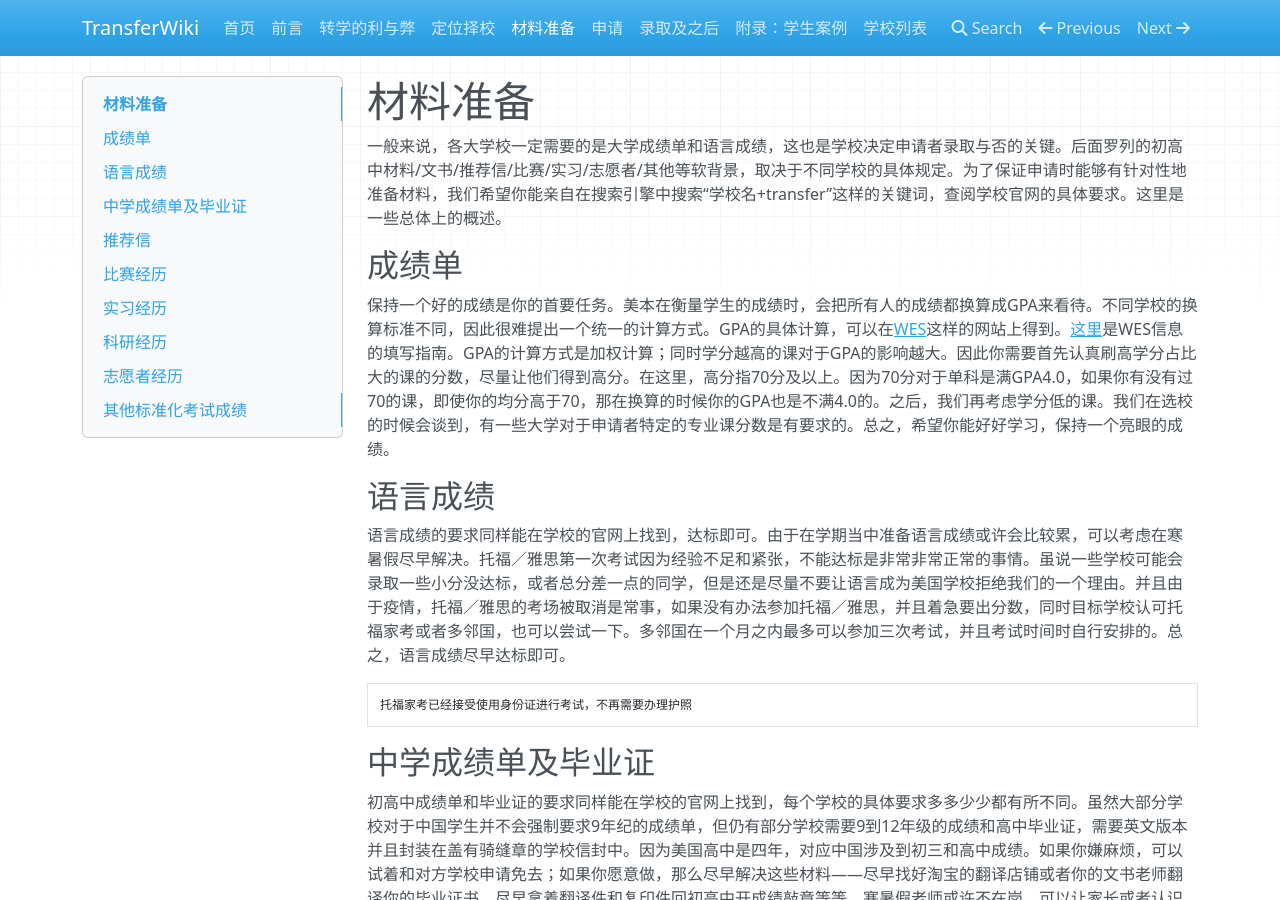
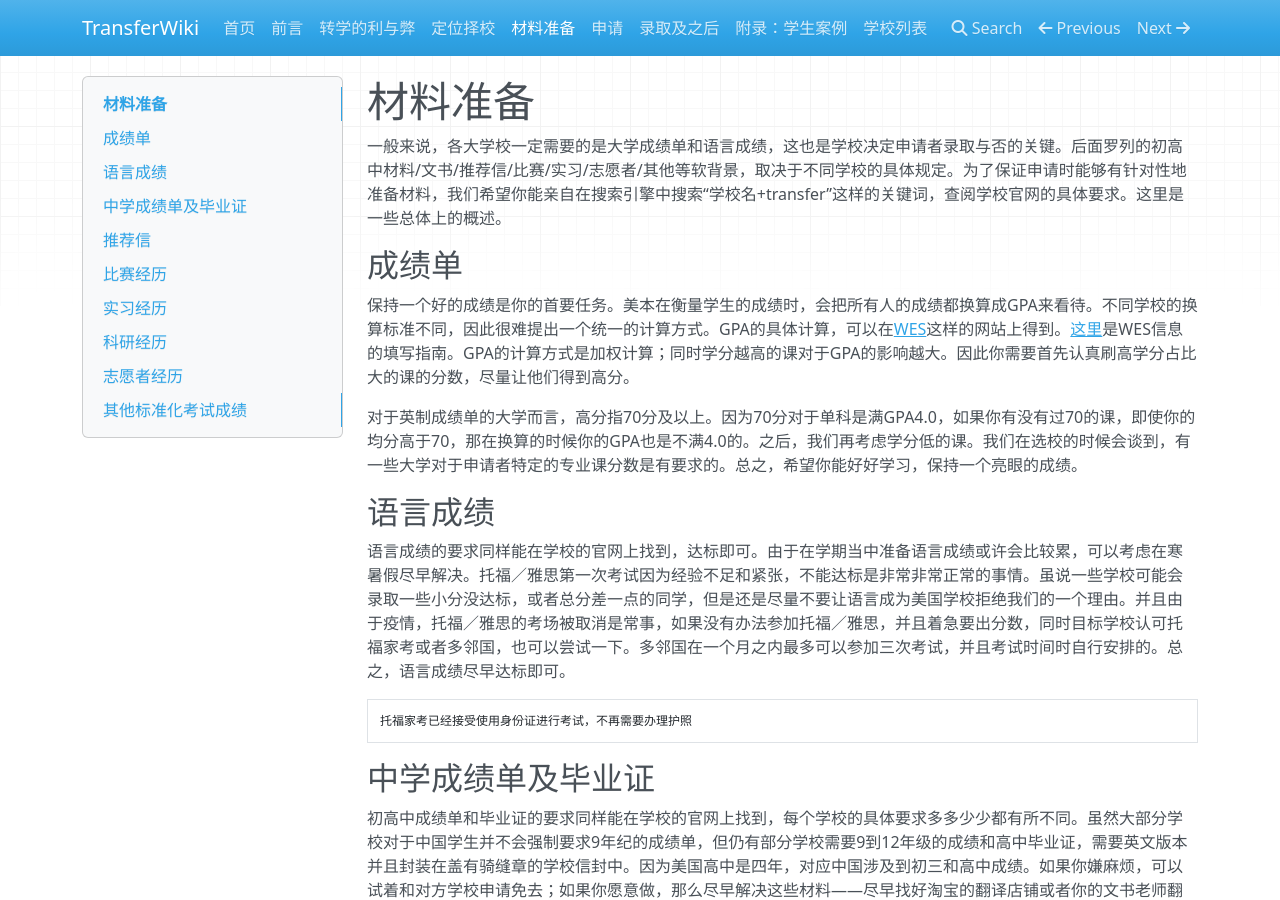
Before and after one commit to SihanXU/TransferWiki, an MkDocs documentation site: the page built from docs/material.md, in a window 1280 px wide and 900 px high. Built offline with MkDocs 1.6.1, drawn with Linux system fonts in a browser that asks for light colours; nearby versions of some CDN libraries.

Commit message:
Update material.md

```diff
--- a/docs/material.md
+++ b/docs/material.md
@@ -4,7 +4,9 @@
 
 ## 成绩单
 
-保持一个好的成绩是你的首要任务。美本在衡量学生的成绩时，会把所有人的成绩都换算成GPA来看待。不同学校的换算标准不同，因此很难提出一个统一的计算方式。GPA的具体计算，可以在[WES](https://applications.wes.org/igpa-calculator/igpa.asp)这样的网站上得到。[这里](https://mp.weixin.qq.com/s/KUT1I4_SVZUNjIRY5mAv7g)是WES信息的填写指南。GPA的计算方式是加权计算；同时学分越高的课对于GPA的影响越大。因此你需要首先认真刷高学分占比大的课的分数，尽量让他们得到高分。在这里，高分指70分及以上。因为70分对于单科是满GPA4.0，如果你有没有过70的课，即使你的均分高于70，那在换算的时候你的GPA也是不满4.0的。之后，我们再考虑学分低的课。我们在选校的时候会谈到，有一些大学对于申请者特定的专业课分数是有要求的。总之，希望你能好好学习，保持一个亮眼的成绩。
+保持一个好的成绩是你的首要任务。美本在衡量学生的成绩时，会把所有人的成绩都换算成GPA来看待。不同学校的换算标准不同，因此很难提出一个统一的计算方式。GPA的具体计算，可以在[WES](https://applications.wes.org/igpa-calculator/igpa.asp)这样的网站上得到。[这里](https://mp.weixin.qq.com/s/KUT1I4_SVZUNjIRY5mAv7g)是WES信息的填写指南。GPA的计算方式是加权计算；同时学分越高的课对于GPA的影响越大。因此你需要首先认真刷高学分占比大的课的分数，尽量让他们得到高分。
+
+对于英制成绩单的大学而言，高分指70分及以上。因为70分对于单科是满GPA4.0，如果你有没有过70的课，即使你的均分高于70，那在换算的时候你的GPA也是不满4.0的。之后，我们再考虑学分低的课。我们在选校的时候会谈到，有一些大学对于申请者特定的专业课分数是有要求的。总之，希望你能好好学习，保持一个亮眼的成绩。
 
 ## 语言成绩
 
```
